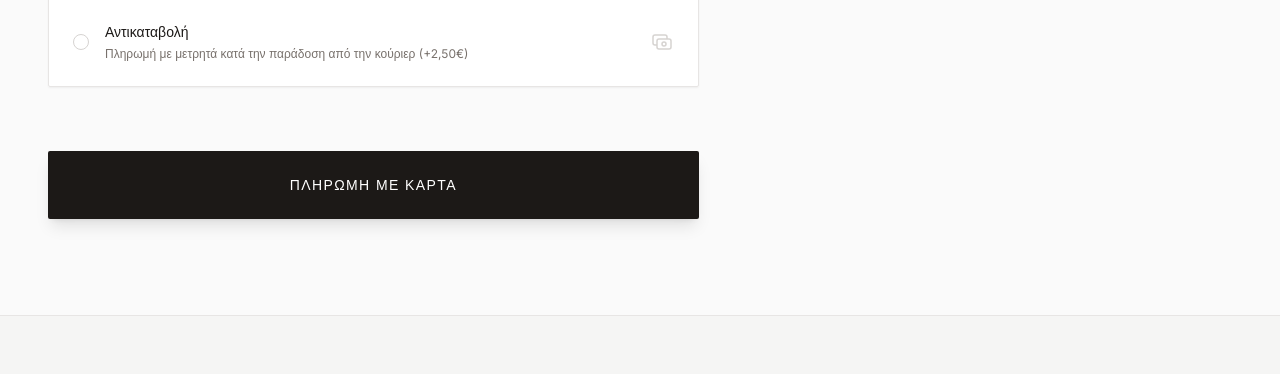
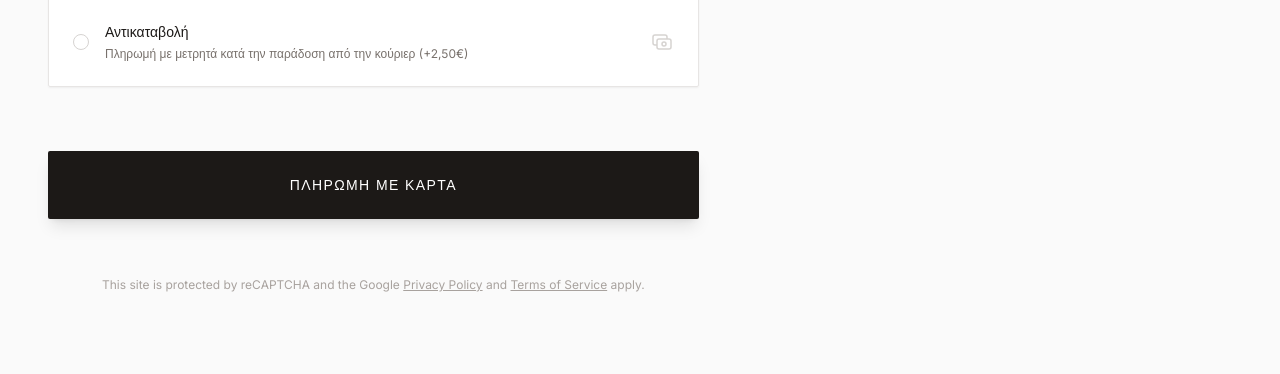
Before and after one commit to scarlxrd1/E-commerce, a website with bundled scripts: page public/checkout.html in a window 1280 px wide. Shown: the part 1196-1570 px from the top of the page. Built offline with nearby package versions, Linux system fonts and the light colour scheme; no server answers; a web font is replaced by a local one.

Commit message:
Integrate Google reCAPTCHA v3 in checkout.html
Added Google reCAPTCHA v3 integration and disclaimer to the checkout page.

```diff
--- a/public/checkout.html
+++ b/public/checkout.html
@@ -9,6 +9,9 @@
     <link rel="preconnect" href="https://fonts.googleapis.com">
     <link rel="preconnect" href="https://fonts.gstatic.com" crossorigin>
     <link href="https://fonts.googleapis.com/css2?family=Inter:wght@300;400;500;600&family=Playfair+Display:ital,wght@0,400;0,500;0,600;1,400&display=swap" rel="stylesheet">
+
+    <!-- Google reCAPTCHA v3 -->
+    <script src="https://www.google.com/recaptcha/api.js?render=6Lcp654tAAAAAIE9s-4N5ThVCBKZwkxsBOnHxm-7"></script>
 
     <!-- Tailwind CSS -->
     <script src="https://cdn.tailwindcss.com"></script>
@@ -209,6 +212,13 @@
                     <button id="submit-checkout-btn" data-i18n="checkout.pay_with_card_btn" type="submit" class="w-full bg-stone-900 text-white font-sans text-sm tracking-widest uppercase py-6 rounded-sm hover:bg-stone-800 transition-colors shadow-lg mt-4">
                         Proceed to Payment
                     </button>
+
+                    <!-- Google reCAPTCHA Disclaimer -->
+                    <div class="mt-2 text-xs text-stone-400 leading-relaxed text-center">
+                        This site is protected by reCAPTCHA and the Google
+                        <a href="https://policies.google.com/privacy" class="underline hover:text-stone-600 transition-colors" target="_blank">Privacy Policy</a> and
+                        <a href="https://policies.google.com/terms" class="underline hover:text-stone-600 transition-colors" target="_blank">Terms of Service</a> apply.
+                    </div>
                 </form>
             </div>
 
```
